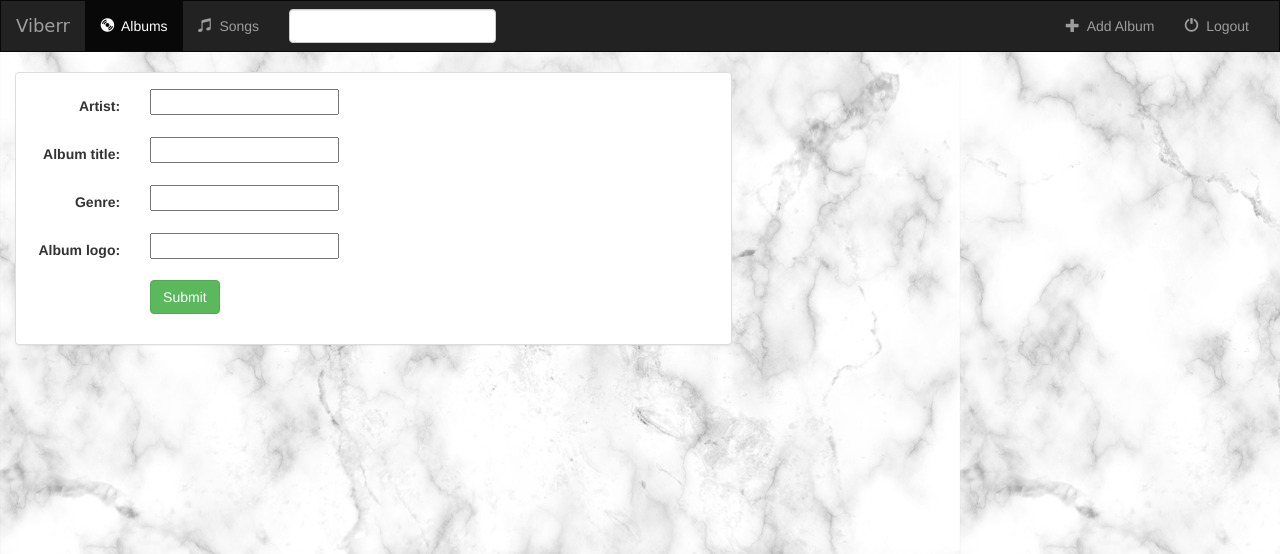
After one commit to Shashanksri65/demoproject1, a Django app: page /shashank/album/add/ in a window 1280 px wide. The commit adds this page. Shown: the top 554 px of the page. Run offline with Django 3.2, Linux system fonts and the light colour scheme; parts of the project's set-up code (start-up, migrations or seed data) failed here and were passed over; some libraries are stand-ins or nearby versions.

Commit message:
model forms and create view

```diff
--- a/shashank/templates/shashank/base.html
+++ b/shashank/templates/shashank/base.html
@@ -50,7 +50,7 @@
 
             <ul class="nav navbar-nav navbar-right">
                 <li class="">
-                    <a href="#">
+                    <a href="{% url 'shashank:album-add' %}">
                         <span class="glyphicon glyphicon-plus" aria-hidden="true"></span>&nbsp; Add Album
                     </a>
                 </li>
--- /dev/null
+++ b/shashank/templates/shashank/form-template.html
@@ -0,0 +1,9 @@
+{% for field in form %}
+    <div class="form-group">
+        <div class="col-sm-offset-2 col-sm-10">
+            <span class="text-danger small">{{ field.errors }}</span>
+        </div>
+        <label class="control-label col-sm-2">{{ field.label_tag }}</label>
+        <div class="col-sm-10">{{ field }}</div>
+    </div>
+{% endfor %}
```
